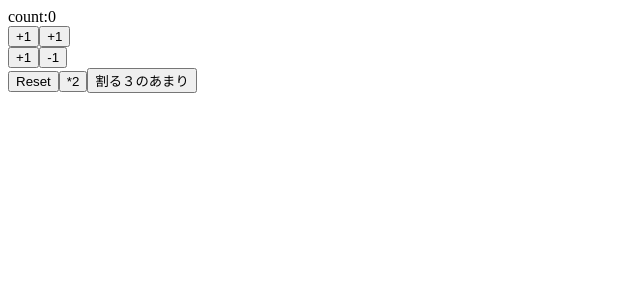
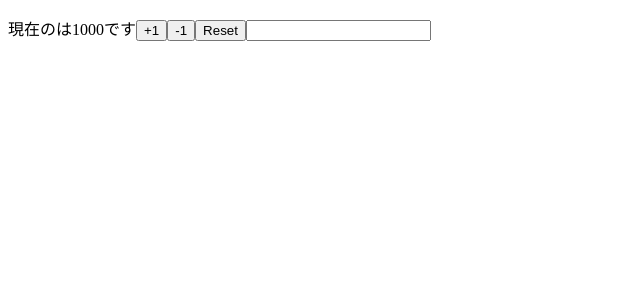
Before and after one commit to tobeken/react-hooks-101, a React (Create React App) app: page / in a window 1280 px wide. Shown: the top 300 px of the page, without its empty margins (0-640 px from the left). Built offline with nearby package versions, Linux system fonts and the light colour scheme.

Commit message:
implement usign multiple states

```diff
--- a/src/App.js
+++ b/src/App.js
@@ -1,58 +1,29 @@
 import React, { useState } from "react";
 
-const App = () => {
-  const [count, setCount] = useState(0);
-  const increment = () => {
-    setCount(count + 1);
-  };
-  const decrement = () => {
-    setCount(count - 1);
-  };
+const App = (props) => {
+  const [name, setName] = useState(props.name);
+  const [price, setPrice] = useState(props.price);
 
-  const increment2 = () => {
-    setCount((previousCount) => previousCount + 1);
-  };
-  const decrement2 = () => {
-    setCount((previousCount) => previousCount - 1);
-  };
   const reset = () => {
-    setCount(0);
-  };
-  const double = () => {
-    setCount((previousCount) => previousCount * 2);
-  };
-
-  // const devide = () => {
-  //   if (count % 3 === 0) {
-  //     setCount(count / 3);
-  //   } else {
-  //     return count;
-  //   }
-  // };
-
-  //
-
-  const devide = () => {
-    setCount((previousCount) =>
-      previousCount % 3 === 0 ? previousCount / 3 : previousCount
-    );
+    setPrice(props.price);
+    setName(props.name);
   };
   return (
     <>
-      <div>count:{count}</div>
-      <button onClick={increment}>+1</button>
-      <button onClick={decrement}>+1</button>
-      <div>
-        <button onClick={increment2}>+1</button>
-        <button onClick={decrement2}>-1</button>
-      </div>
-      <div>
+      <p>
+        現在の{name}は{price}です
+        <button onClick={() => setPrice(price + 1)}>+1</button>
+        <button onClick={() => setPrice(price - 1)}>-1</button>
         <button onClick={reset}>Reset</button>
-        <button onClick={double}>*2</button>
-        <button onClick={devide}>割る３のあまり</button>
-      </div>
+        <input value={name} onChange={(e) => setName(e.target.value)} />
+      </p>
     </>
   );
 };
 
+App.defaultProps = {
+  name: "",
+  price: 1000,
+};
+
 export default App;
```
